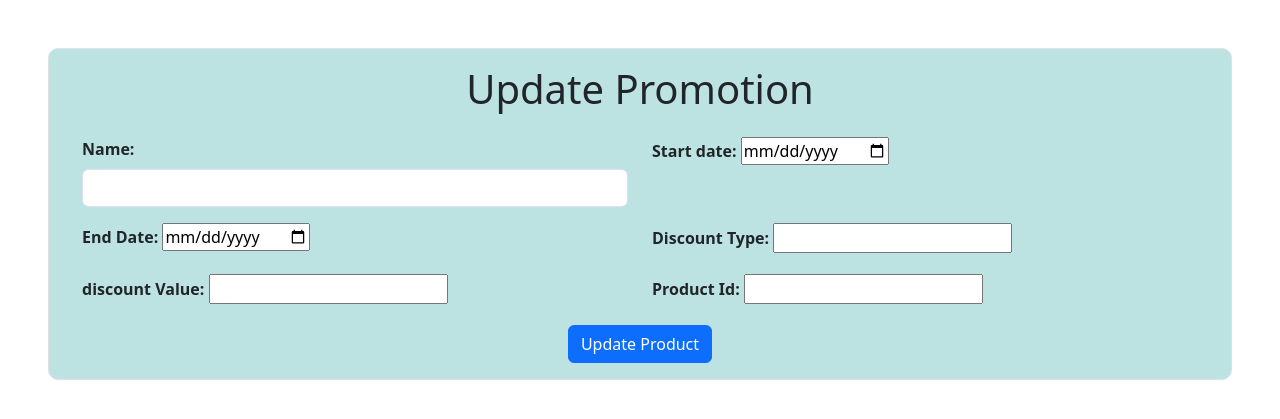
After one commit to jawadsyyd/marketplace, a PHP site: page /server/pages/updatePromotion.php?updateid=1 in a window 1280 px wide. The commit adds this page. Shown: the top 419 px of the page. Run offline with PHP 8.4, Linux system fonts and the light colour scheme; data that the repository does not hold is empty.

Commit message:
promotions

```diff
--- a/pages/nav.php
+++ b/pages/nav.php
@@ -56,7 +56,9 @@
                                     <li><a class="dropdown-item"
                                             href="http://localhost/server/marketplace/pages/categories.php">Categories</a>
                                     </li>
-                                    <li><a class="dropdown-item" href="#">Promotions</a></li>
+                                    <li><a class="dropdown-item"
+                                            href="http://localhost/server/marketplace/pages/promotions.php">Promotions</a>
+                                    </li>
                                 </ul>
                             </div>
                         </li>
--- /dev/null
+++ b/pages/updatePromotion.php
@@ -0,0 +1,106 @@
+<?php
+$username = 'root';
+$serverName = "localhost";
+$password = '';
+$dbname = "bishop";
+$database = new PDO('mysql:host=localhost;dbname=bishop;', $username, $password);
+$conn = new mysqli($serverName, $username, $password, $dbname);
+?>
+
+<?php
+$id = $_GET['updateid'];
+$select = "SELECT * FROM promotions WHERE Promotion_Id=$id";
+$result = mysqli_query($conn, $select);
+$row = mysqli_fetch_assoc($result);
+$name = $row['Name'];
+$start_date = $row['Start_Date'];
+$end_Date = $row['End_Date'];
+$discountType= $row['Discount_Type'];
+$discountValue = $row['Discount_Value'];
+$pId = $row['Product_Id'];
+
+if (isset($_POST['submit'])) {
+
+    $update = $database->prepare("UPDATE promotions SET
+                Name =:Name,
+                Start_Date =:Start_Date,
+                End_Date =:End_Date,
+                Discount_Type =:Discount_Type,
+                Discount_Value =:Discount_Value,
+                Product_Id =:Product_Id
+                WHERE Promotion_Id=$id");
+
+    $update->bindParam("Name",$_POST['Name']);
+    $update->bindParam("Start_Date",$_POST['Start_Date']);
+    $update->bindParam("End_Date",$_POST['End_Date']);
+    $update->bindParam("Discount_Type",$_POST['Discount_Type']);
+    $update->bindParam("Discount_Value",$_POST['Discount_Value']);
+    $update->bindParam("Product_Id",$_POST['Product_Id']);
+    if ($update->execute()) {
+        echo '<div class="alert alert-success" role="alert">
+                            A simple success alert—check it out!
+                        </div>';
+    } else {
+        echo '<div class="alert alert-danger" role="alert">
+                            A simple success alert—check it out!
+                        </div>';
+    }
+    header('location:promotions.php');
+}
+?>
+<!DOCTYPE html>
+<html lang="en">
+
+<head>
+    <meta charset="UTF-8">
+    <meta name="viewport" content="width=device-width, initial-scale=1.0">
+    <title>Update Promotion</title>
+    <link href="https://cdn.jsdelivr.net/npm/bootstrap@5.3.3/dist/css/bootstrap.min.css" rel="stylesheet"
+        integrity="sha384-QWTKZyjpPEjISv5WaRU9OFeRpok6YctnYmDr5pNlyT2bRjXh0JMhjY6hW+ALEwIH" crossorigin="anonymous">
+</head>
+
+<body class="my-5 mx-5">
+    <div class="container-fluid border" style="border-radius: 10px; background-color: rgb(188, 227, 226);">
+        <h1 class="mt-3 text-center">Update Promotion</h1>
+        <form id="doctorForm" method="POST" enctype="multipart/form-data">
+            <div class="container mt-4">
+                <div class="row">
+                    <div class="col-md-6 mb-3">
+                        <label for="productName" class="form-label fw-semibold">Name:</label>
+                        <input type="text" class="form-control" id="productName" name="Name"
+                            value="<?php echo $name; ?>" required>
+                    </div>
+                    <div class="col-md-6 mb-3">
+                        <label for="productDescription" class="form-label fw-semibold">Start date:</label>
+                        <input type="date" name="Start_Date" id="" value="<?php echo $start_date?>" required>
+                    </div>
+                </div>
+                <div class="row">
+                    <div class="col-md-6 mb-3">
+                        <label for="qtyInStock" class="form-label fw-semibold">End Date:</label>
+                        <input type="date" name="End_Date" id="" value="<?php echo $end_Date?>" required>
+                    </div>
+                    <div class="col-md-6 mb-3">
+                        <label for="productPrice" class="form-label fw-semibold">Discount Type:</label>
+                        <input type="text" name="Discount_Type" id="" value="<?php echo $discountType?>" required>
+                    </div>
+                </div>
+                <div class="row">
+                    <div class="col-md-6 mb-3">
+                        <label for="productImage" class="form-label fw-semibold">discount Value:</label>
+                        <input type="text" name="Discount_Value" id="" value="<?php echo $discountValue?>" required>
+                    </div>
+                    <div class="col-md-6 mb-3">
+                        <label for="productCategory" class="form-label fw-semibold">Product Id:</label>
+                        <input type="text" name="Product_Id" id="" value="<?php echo $pId?>" required>
+                    </div>
+                </div>
+            </div>
+            <div class="text-center mb-3">
+                <button type="submit" name="submit" class="btn btn-primary" id="update">Update Product</button>
+            </div>
+        </form>
+    </div>
+</body>
+
+</html>
```
Also changed, not shown: pages/deletePromotion.php (added, +12 -0 lines), pages/insertPromotion.php (added, +84 -0 lines), pages/promotions.php (added, +71 -0 lines).
